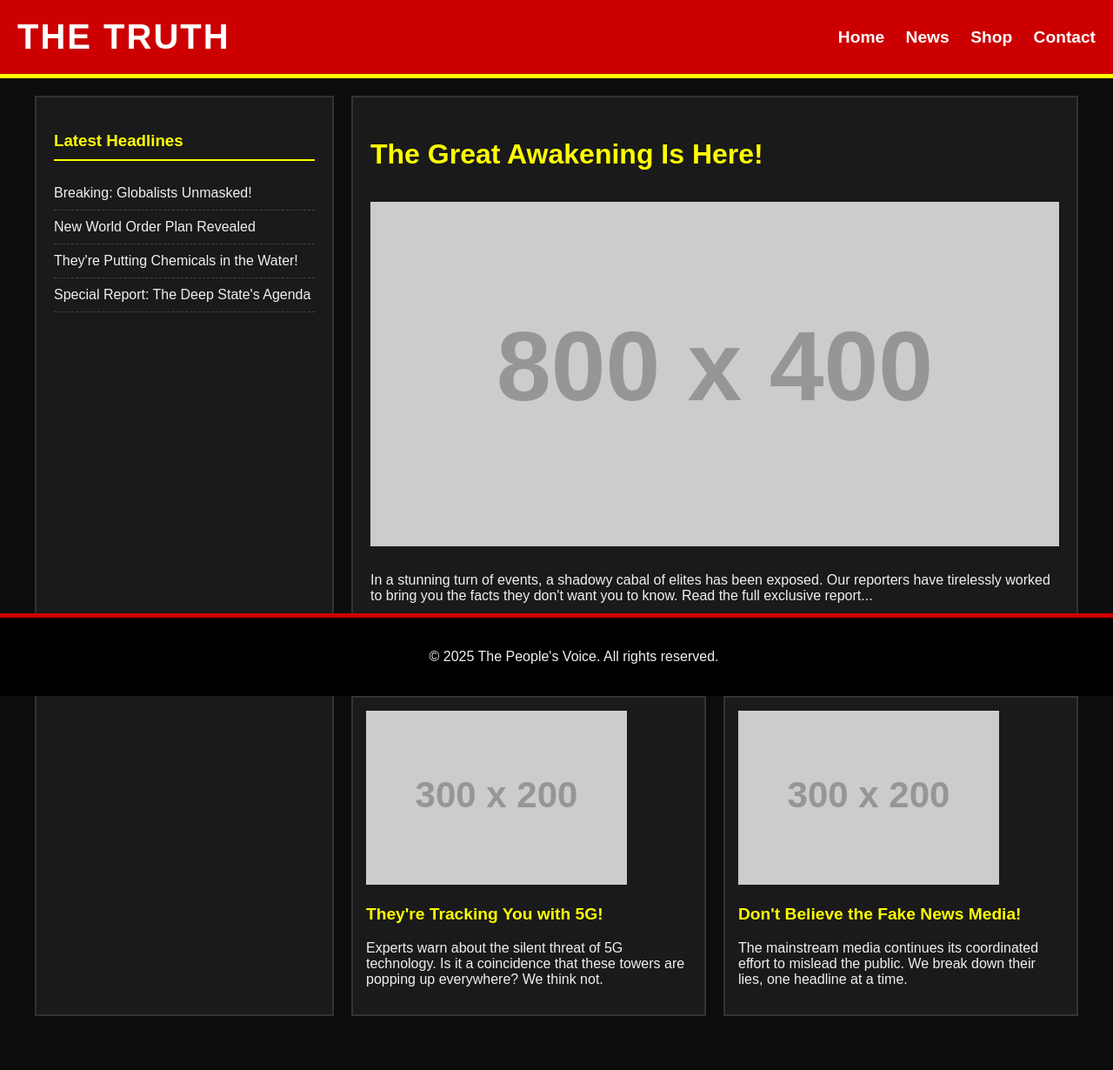
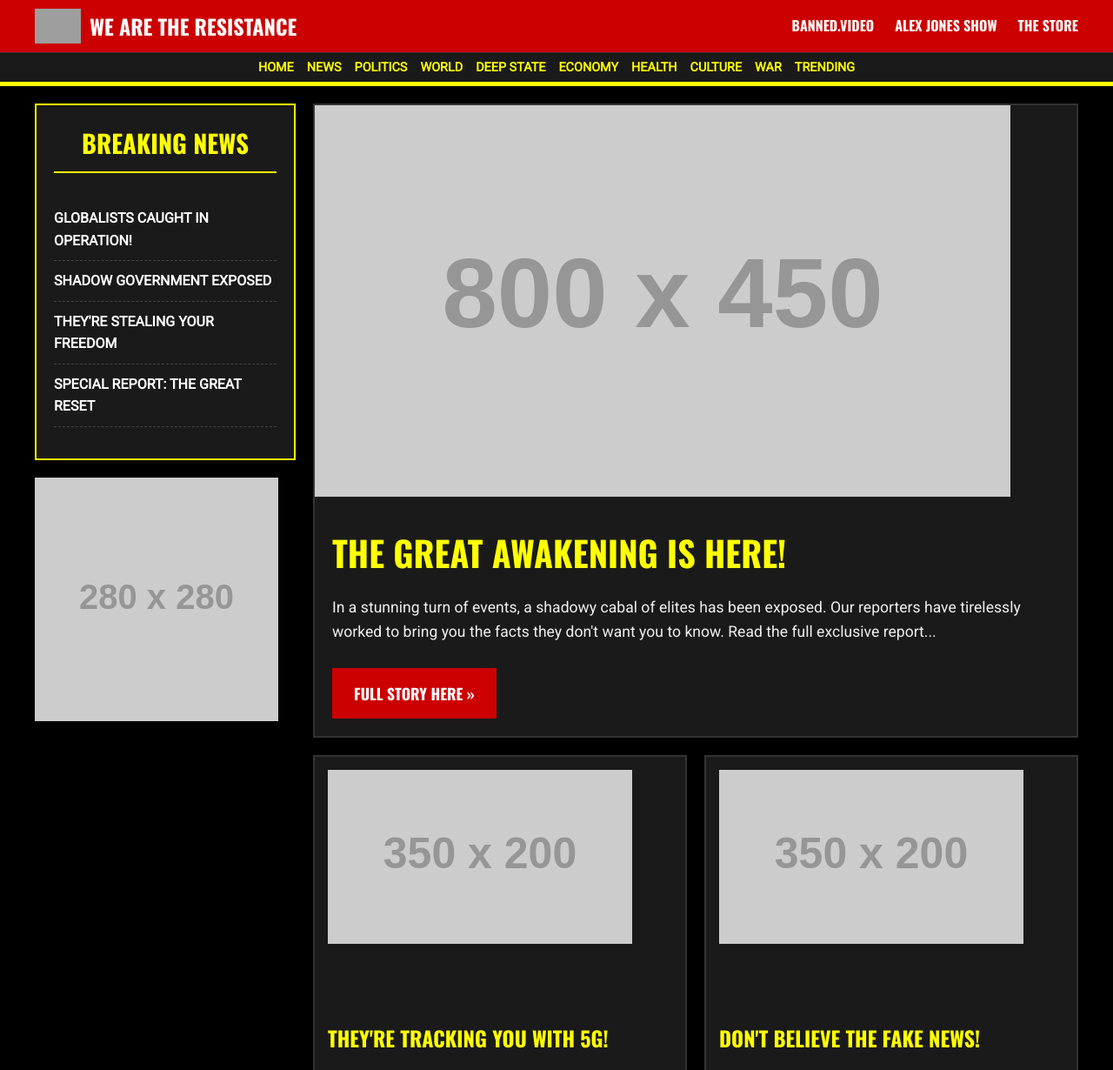
Before and after one commit to vinny-viper/project-pepe, a website: page public/index.html in a window 1280 px wide. Shown: the top 1230 px of the page at 87% size. Before the commit the page ends 1188 px from the top, so only its background shows below. Drawn offline with nearby package versions, Linux system fonts and the light colour scheme; grey boxes are pictures that could not be loaded; placeholder pictures from the web are drawn by us.

Commit message:
Your descriptive message here

```diff
--- a/public/index.html
+++ b/public/index.html
@@ -3,58 +3,103 @@
 <head>
     <meta charset="UTF-8">
     <meta name="viewport" content="width=device-width, initial-scale=1.0">
-    <title>The People's Voice</title>
+    <title>THE VOICE OF REASON</title>
     <link rel="stylesheet" href="style.css">
+    <link href="https://fonts.googleapis.com/css2?family=Oswald:wght@700&family=Roboto:wght@400,700&display=swap" rel="stylesheet">
 </head>
 <body>
     <header class="header">
-        <div class="logo">THE TRUTH</div>
+        <div class="header-top">
+            <div class="logo">
+                <img src="https://www.infowars.com/images/masthead-top.svg" alt="Infowars Logo">
+                <span class="logo-text">WE ARE THE RESISTANCE</span>
+            </div>
             <nav class="navbar">
-            <a href="#">Home</a>
-            <a href="#">News</a>
-            <a href="#">Shop</a>
-            <a href="#">Contact</a>
+                <a href="#">BANNED.VIDEO</a>
+                <a href="#">ALEX JONES SHOW</a>
+                <a href="#">THE STORE</a>
             </nav>
+        </div>
+        <div class="header-bottom">
+            <a href="#">HOME</a>
+            <a href="#">NEWS</a>
+            <a href="#">POLITICS</a>
+            <a href="#">WORLD</a>
+            <a href="#">DEEP STATE</a>
+            <a href="#">ECONOMY</a>
+            <a href="#">HEALTH</a>
+            <a href="#">CULTURE</a>
+            <a href="#">WAR</a>
+            <a href="#">TRENDING</a>
+        </div>
     </header>
 
     <div class="main-container">
         <aside class="sidebar">
-            <h3>Latest Headlines</h3>
+            <div class="breaking-news">
+                <h3>BREAKING NEWS</h3>
                 <ul>
-                <li>Breaking: Globalists Unmasked!</li>
-                <li>New World Order Plan Revealed</li>
-                <li>They're Putting Chemicals in the Water!</li>
-                <li>Special Report: The Deep State's Agenda</li>
+                    <li><a href="#">GLOBALISTS CAUGHT IN OPERATION!</a></li>
+                    <li><a href="#">SHADOW GOVERNMENT EXPOSED</a></li>
+                    <li><a href="#">THEY'RE STEALING YOUR FREEDOM</a></li>
+                    <li><a href="#">SPECIAL REPORT: THE GREAT RESET</a></li>
                 </ul>
+            </div>
+            <div class="shop-promo">
+                <a href="#">
+                    <img src="https://via.placeholder.com/280x280.png?text=SUPPORT+THE+TRUTH+BUY+ALEX+JONES+NUTRITION" alt="Shop Promo">
+                </a>
+            </div>
         </aside>
 
         <main class="main-content">
             <article class="hero-article">
-                <h2>The Great Awakening Is Here!</h2>
-                <img src="https://via.placeholder.com/800x400.png?text=Placeholder+Image" alt="Hero Image">
+                <a href="#">
+                    <img src="https://via.placeholder.com/800x450.png?text=EXCLUSIVE+REPORT:+THE+CABAL+IS+FALLING" alt="Hero Image">
+                </a>
+                <div class="hero-text">
+                    <h2><a href="#">The Great Awakening is HERE!</a></h2>
                     <p>In a stunning turn of events, a shadowy cabal of elites has been exposed. Our reporters have tirelessly worked to bring you the facts they don't want you to know. Read the full exclusive report...</p>
-                <a href="#" class="read-more">Read More »</a>
+                    <a href="#" class="read-more">FULL STORY HERE »</a>
+                </div>
             </article>
 
             <section class="secondary-articles">
                 <div class="article-card">
-                    <img src="https://via.placeholder.com/300x200.png?text=Article+1" alt="Article 1">
-                    <h3>They're Tracking You with 5G!</h3>
+                    <a href="#">
+                        <img src="https://via.placeholder.com/350x200.png?text=ARTICLE+1" alt="Article 1">
+                        <h3><a href="#">They're Tracking You with 5G!</a></h3>
                         <p>Experts warn about the silent threat of 5G technology. Is it a coincidence that these towers are popping up everywhere? We think not.</p>
+                    </a>
                 </div>
                 <div class="article-card">
-                    <img src="https://via.placeholder.com/300x200.png?text=Article+2" alt="Article 2">
-                    <h3>Don't Believe the Fake News Media!</h3>
+                    <a href="#">
+                        <img src="https://via.placeholder.com/350x200.png?text=ARTICLE+2" alt="Article 2">
+                        <h3><a href="#">Don't Believe the Fake News!</a></h3>
                         <p>The mainstream media continues its coordinated effort to mislead the public. We break down their lies, one headline at a time.</p>
+                    </a>
+                </div>
+                <div class="article-card">
+                    <a href="#">
+                        <img src="https://via.placeholder.com/350x200.png?text=ARTICLE+3" alt="Article 3">
+                        <h3><a href="#">The Globalists' Plan For You</a></h3>
+                        <p>An in-depth look at the true agenda behind the world's most powerful institutions and what it means for your family.</p>
+                    </a>
+                </div>
+                <div class="article-card">
+                    <a href="#">
+                        <img src="https://via.placeholder.com/350x200.png?text=ARTICLE+4" alt="Article 4">
+                        <h3><a href="#">Freedom Fighters Rise Up!</a></h3>
+                        <p>Across the nation, patriots are standing up for their rights. Get the latest from the front lines of the culture war.</p>
+                    </a>
                 </div>
             </section>
         </main>
     </div>
 
     <footer class="footer">
-        <p>&copy; 2025 The People's Voice. All rights reserved.</p>
+        <p>This is a free speech platform. The information is for educational purposes only. Opinions expressed are not necessarily those of the author.</p>
+        <p>&copy; 2025 The Voice of Reason. All rights reserved.</p>
     </footer>
-
-    <script src="script.js"></script>
 </body>
 </html>
--- a/public/style.css
+++ b/public/style.css
@@ -1,33 +1,73 @@
 body {
-    font-family: Arial, sans-serif;
-    background-color: #0d0d0d;
+    font-family: 'Roboto', sans-serif;
+    background-color: #000;
     color: #f0f0f0;
     margin: 0;
     padding: 0;
+    line-height: 1.6;
+}
+
+a {
+    color: inherit;
+    text-decoration: none;
 }
 
 .header {
     background-color: #c00;
-    color: #fff;
-    padding: 20px;
+    border-bottom: 5px solid #ff0;
+}
+
+.header-top {
     display: flex;
     justify-content: space-between;
     align-items: center;
-    border-bottom: 5px solid #ff0;
+    max-width: 1200px;
+    margin: 0 auto;
+    padding: 10px 20px;
 }
 
 .logo {
-    font-size: 2.5rem;
-    font-weight: bold;
-    letter-spacing: 2px;
+    display: flex;
+    align-items: center;
+    gap: 10px;
+}
+
+.logo img {
+    height: 40px;
+}
+
+.logo-text {
+    font-family: 'Oswald', sans-serif;
+    font-size: 1.5rem;
+    color: #fff;
+    text-transform: uppercase;
 }
 
 .navbar a {
     color: #fff;
-    text-decoration: none;
-    font-size: 1.2rem;
+    font-size: 1rem;
     font-weight: bold;
     margin-left: 20px;
+    text-transform: uppercase;
+    font-family: 'Oswald', sans-serif;
+}
+
+.header-bottom {
+    background-color: #1a1a1a;
+    padding: 5px 20px;
+    display: flex;
+    justify-content: center;
+    flex-wrap: wrap;
+    gap: 15px;
+    border-top: 1px solid #333;
+}
+
+.header-bottom a {
+    color: #ff0;
+    font-weight: bold;
+    font-size: 0.9rem;
+    text-transform: uppercase;
+    white-space: nowrap;
 }
 
 .main-container {
@@ -40,25 +80,43 @@ body {
 
 .sidebar {
     width: 300px;
+}
+
+.breaking-news {
     background-color: #1a1a1a;
     padding: 20px;
-    border: 2px solid #333;
+    border: 2px solid #ff0;
+    margin-bottom: 20px;
 }
 
-.sidebar h3 {
+.breaking-news h3 {
     color: #ff0;
+    font-family: 'Oswald', sans-serif;
+    font-size: 1.8rem;
+    text-align: center;
     border-bottom: 2px solid #ff0;
     padding-bottom: 10px;
+    margin-top: 0;
 }
 
-.sidebar ul {
+.breaking-news ul {
     list-style: none;
     padding: 0;
 }
 
-.sidebar li {
+.breaking-news li {
     padding: 10px 0;
     border-bottom: 1px dashed #444;
+}
+
+.breaking-news li a {
+    color: #fff;
+    font-weight: bold;
+}
+
+.shop-promo img {
+    max-width: 100%;
+    height: auto;
 }
 
 .main-content {
@@ -67,52 +125,72 @@ body {
 
 .hero-article {
     background-color: #1a1a1a;
-    padding: 20px;
     border: 2px solid #333;
     margin-bottom: 20px;
-}
-
-.hero-article h2 {
-    color: #ff0;
-    font-size: 2rem;
 }
 
 .hero-article img {
     max-width: 100%;
     height: auto;
-    margin: 10px 0;
+    display: block;
+}
+
+.hero-text {
+    padding: 20px;
+}
+
+.hero-text h2 a {
+    color: #ff0;
+    font-family: 'Oswald', sans-serif;
+    font-size: 2.5rem;
+    text-transform: uppercase;
+    line-height: 1.2;
+}
+
+.hero-text p {
+    font-size: 1.1rem;
 }
 
 .read-more {
     display: inline-block;
     background-color: #c00;
     color: #fff;
-    padding: 10px 20px;
+    padding: 15px 25px;
     text-decoration: none;
     font-weight: bold;
     margin-top: 10px;
+    font-family: 'Oswald', sans-serif;
+    font-size: 1.1rem;
 }
 
 .secondary-articles {
     display: grid;
-    grid-template-columns: 1fr 1fr;
+    grid-template-columns: repeat(2, 1fr);
     gap: 20px;
 }
 
 .article-card {
     background-color: #1a1a1a;
+    border: 2px solid #333;
+}
+
+.article-card a {
+    display: block;
     padding: 15px;
-    border: 2px solid #333;
 }
 
 .article-card img {
     max-width: 100%;
     height: auto;
+    display: block;
+    margin-bottom: 10px;
 }
 
-.article-card h3 {
+.article-card h3 a {
     color: #ff0;
-    font-size: 1.2rem;
+    font-family: 'Oswald', sans-serif;
+    font-size: 1.5rem;
+    text-transform: uppercase;
 }
 
 .footer {
@@ -120,7 +198,7 @@ body {
     text-align: center;
     padding: 20px;
     border-top: 5px solid #c00;
-    position: fixed;
-    bottom: 0;
-    width: 100%;
+    font-size: 0.9rem;
+    color: #aaa;
+    margin-top: 20px;
 }
```
Lines whose indentation alone changed are shown as unchanged.
